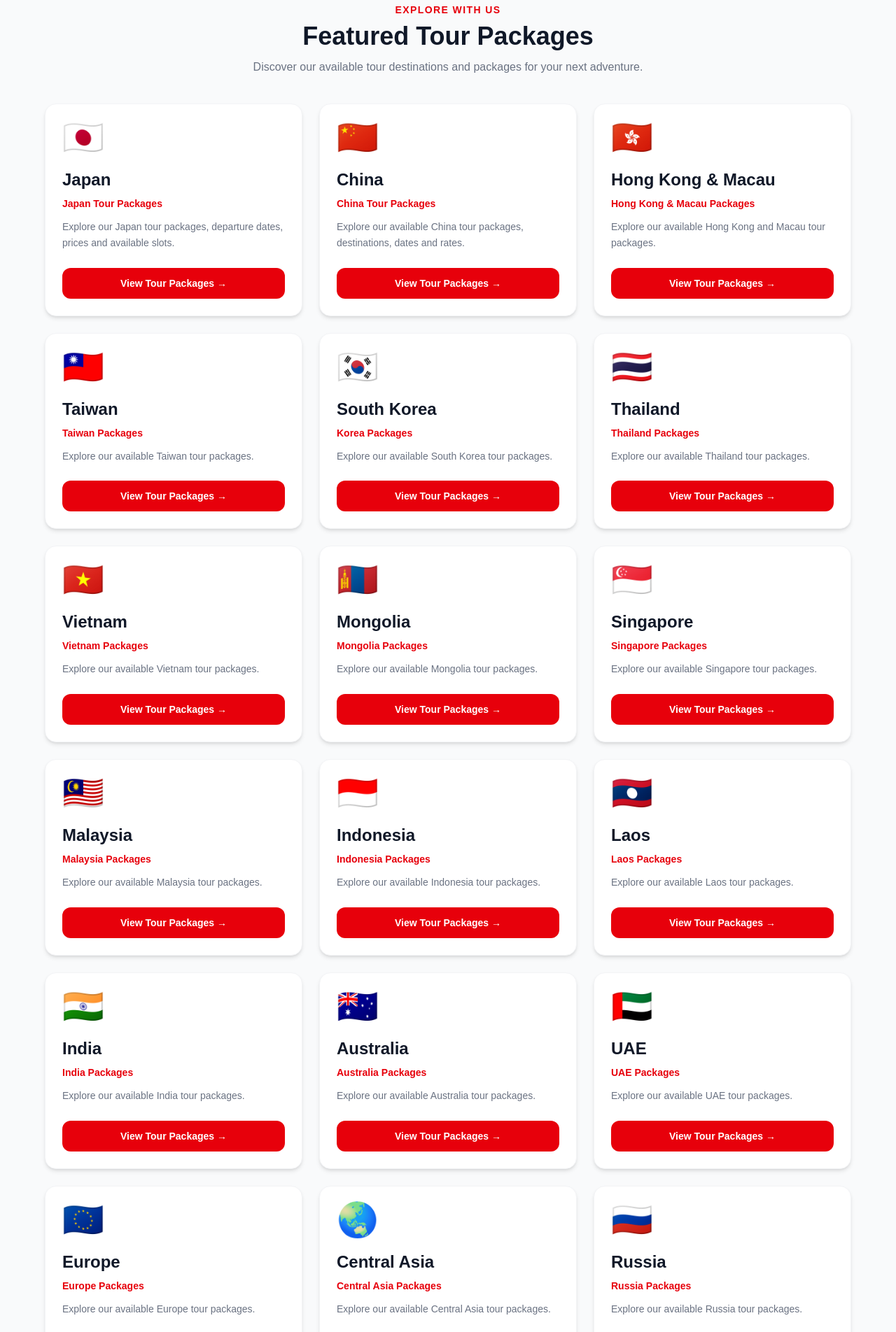
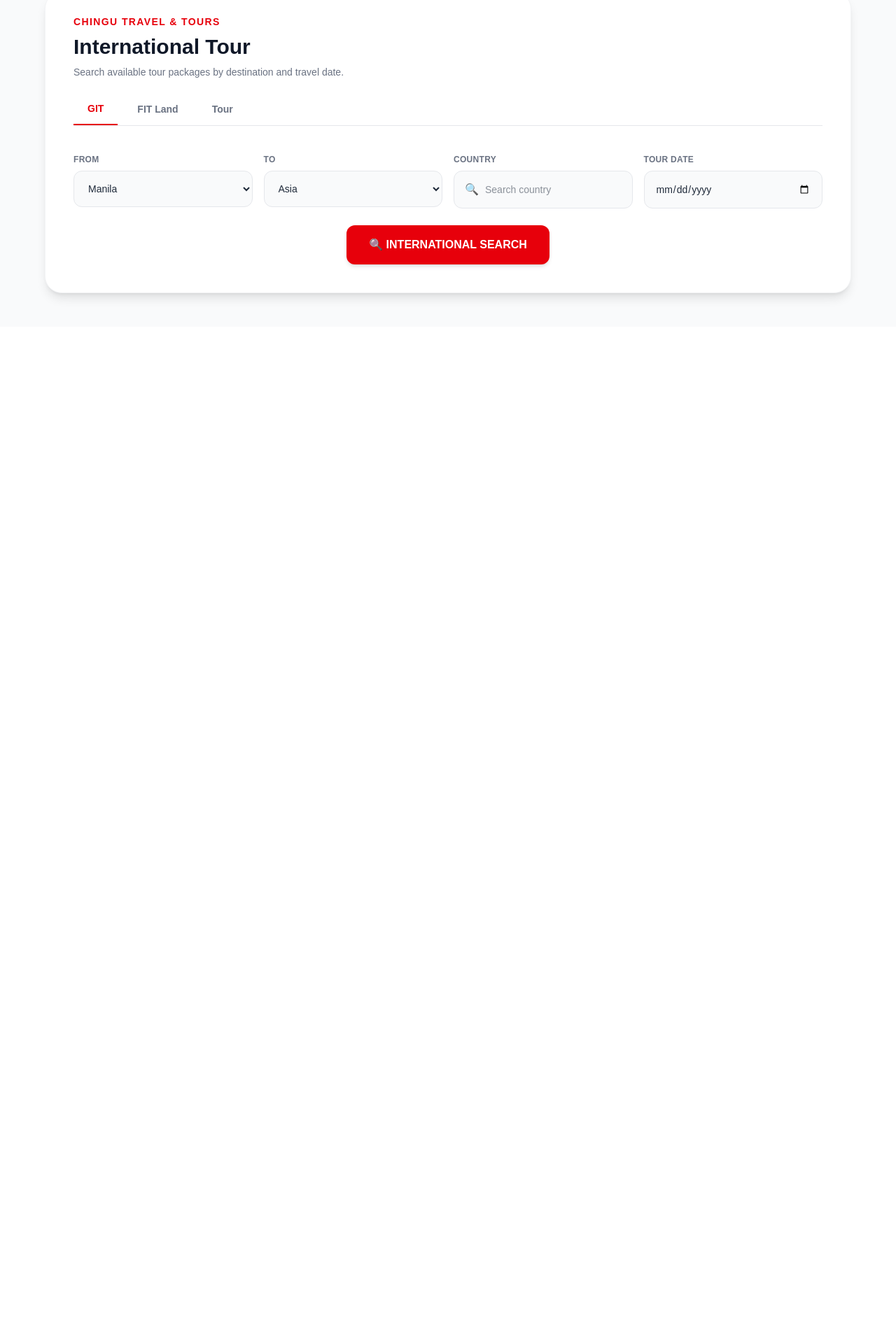
Before and after one commit to chingutravelandtours/chingu-website, a Next.js app: page / in a window 1280 px wide. Shown: the part 1440-3344 px from the top of the page at 70% size. After the commit the page ends 1907 px from the top, so only its background shows below. Built offline with nearby package versions, Linux system fonts and the light colour scheme.

Commit message:
Update TourPackages.tsx

```diff
--- a/components/TourPackages.tsx
+++ b/components/TourPackages.tsx
@@ -1,264 +1,335 @@
 "use client";
 
+import { useState } from "react";
 import Link from "next/link";
 
 const destinations = [
   {
-    title: "Japan",
-    subtitle: "Japan Tour Packages",
-    description:
-      "Explore our Japan tour packages, departure dates, prices and available slots.",
-    icon: "🇯🇵",
+    name: "Japan",
+    flag: "🇯🇵",
     href: "/japan-tours",
   },
   {
-    title: "China",
-    subtitle: "China Tour Packages",
-    description:
-      "Explore our available China tour packages, destinations, dates and rates.",
-    icon: "🇨🇳",
+    name: "China",
+    flag: "🇨🇳",
     href: "/china-tours",
   },
   {
-    title: "Hong Kong & Macau",
-    subtitle: "Hong Kong & Macau Packages",
-    description:
-      "Explore our available Hong Kong and Macau tour packages.",
-    icon: "🇭🇰",
+    name: "Hong Kong & Macau",
+    flag: "🇭🇰",
     href: "/hongkong-macau-uos",
   },
   {
-  title: "Taiwan",
-  subtitle: "Taiwan Packages",
-  description: "Explore our available Taiwan tour packages.",
-  icon: "🇹🇼",
+    name: "Taiwan",
+    flag: "🇹🇼",
     href: "/taiwan-tours",
   },
   {
-  title: "South Korea",
-  subtitle: "Korea Packages",
-  description: "Explore our available South Korea tour packages.",
-  icon: "🇰🇷",
+    name: "South Korea",
+    flag: "🇰🇷",
     href: "/korea-tours",
   },
   {
-  title: "Thailand",
-  subtitle: "Thailand Packages",
-  description: "Explore our available Thailand tour packages.",
-  icon: "🇹🇭",
+    name: "Thailand",
+    flag: "🇹🇭",
     href: "/thailand-tours",
   },
   {
-  title: "Vietnam",
-  subtitle: "Vietnam Packages",
-  description: "Explore our available Vietnam tour packages.",
-  icon: "🇻🇳",
+    name: "Vietnam",
+    flag: "🇻🇳",
     href: "/vietnam-tours",
   },
   {
-  title: "Mongolia",
-  subtitle: "Mongolia Packages",
-  description: "Explore our available Mongolia tour packages.",
-  icon: "🇲🇳",
+    name: "Mongolia",
+    flag: "🇲🇳",
     href: "/mongolia-tours",
   },
   {
-  title: "Singapore",
-  subtitle: "Singapore Packages",
-  description: "Explore our available Singapore tour packages.",
-  icon: "🇸🇬",
+    name: "Singapore",
+    flag: "🇸🇬",
     href: "/singapore-tours",
   },
   {
-  title: "Malaysia",
-  subtitle: "Malaysia Packages",
-  description: "Explore our available Malaysia tour packages.",
-  icon: "🇲🇾",
+    name: "Malaysia",
+    flag: "🇲🇾",
     href: "/malaysia-tours",
   },
   {
-  title: "Indonesia",
-  subtitle: "Indonesia Packages",
-  description: "Explore our available Indonesia tour packages.",
-  icon: "🇮🇩",
+    name: "Indonesia",
+    flag: "🇮🇩",
     href: "/indonesia-tours",
   },
   {
-  title: "Laos",
-  subtitle: "Laos Packages",
-  description: "Explore our available Laos tour packages.",
-  icon: "🇱🇦",
+    name: "Laos",
+    flag: "🇱🇦",
     href: "/laos-tours",
   },
   {
-  title: "India",
-  subtitle: "India Packages",
-  description: "Explore our available India tour packages.",
-  icon: "🇮🇳",
+    name: "India",
+    flag: "🇮🇳",
     href: "/india-tours",
   },
   {
-  title: "Australia",
-  subtitle: "Australia Packages",
-  description: "Explore our available Australia tour packages.",
-  icon: "🇦🇺",
+    name: "Australia",
+    flag: "🇦🇺",
     href: "/australia-tours",
   },
   {
-  title: "UAE",
-  subtitle: "UAE Packages",
-  description: "Explore our available UAE tour packages.",
-  icon: "🇦🇪",
+    name: "UAE",
+    flag: "🇦🇪",
     href: "/uae-tours",
   },
   {
-  title: "Europe",
-  subtitle: "Europe Packages",
-  description: "Explore our available Europe tour packages.",
-  icon: "🇪🇺",
+    name: "Europe",
+    flag: "🇪🇺",
     href: "/europe-tours",
   },
   {
-  title: "Central Asia",
-  subtitle: "Central Asia Packages",
-  description: "Explore our available Central Asia tour packages.",
-  icon: "🌏",
+    name: "Central Asia",
+    flag: "🌏",
     href: "/central-asia-tours",
   },
   {
-  title: "Russia",
-  subtitle: "Russia Packages",
-  description: "Explore our available Russia tour packages.",
-  icon: "🇷🇺",
+    name: "Russia",
+    flag: "🇷🇺",
     href: "/russia-tours",
   },
   {
-  title: "Laos",
-  subtitle: "Laos Packages",
-  description: "Explore our available Laos tour packages.",
-  icon: "🇱🇦",
-  href: "/laos-tours",
-},
-{
-  title: "India",
-  subtitle: "India Packages",
-  description: "Explore our available India tour packages.",
-  icon: "🇮🇳",
-  href: "/india-tours",
-},
-{
-  title: "Greece",
-  subtitle: "Greece Packages",
-  description: "Explore our available Greece tour packages.",
-  icon: "🇬🇷",
+    name: "Greece",
+    flag: "🇬🇷",
     href: "/greece-tours",
   },
   {
-  title: "Turkey",
-  subtitle: "Turkey Packages",
-  description: "Explore our available Turkey tour packages.",
-  icon: "🇹🇷",
+    name: "Turkey",
+    flag: "🇹🇷",
     href: "/turkey-tours",
-},
-{
-  title: "Filchi",
-  subtitle: "Filchi Packages",
-  description: "Explore our available Filchi tour packages.",
-  icon: "🌏",
-  href: "/filchi-tours",
-},
-{
-  title: "Adora Mediterranea Cruise",
-  subtitle: "Cruise Packages",
-  description: "Explore our available Adora Mediterranea Cruise packages.",
-  icon: "🚢",
-  href: "/adora-cruise",
-},
-{
-  title: "Agent Fam Tour",
-  subtitle: "Fam Tour Packages",
-  description: "Explore our available Agent Fam Tour packages.",
-  icon: "✈️",
-  href: "/fam-tour",
-},
-{
-  title: "Fly + Cruise",
-  subtitle: "Fly + Cruise Packages",
-  description: "Explore our available Fly + Cruise packages.",
-  icon: "🛳️",
-  href: "/fly-cruise",
-},
-{
-  title: "No Shopping Packages",
-  subtitle: "No Shopping Tour Packages",
-  description: "Explore our available No Shopping tour packages.",
-  icon: "🌍",
-  href: "/no-shopping-tours",
   },
 ];
 
-export default function TourPackages() {
+export default function TourPackageSearch() {
+  const [tourType, setTourType] = useState("GIT");
+  const [from, setFrom] = useState("Manila");
+  const [region, setRegion] = useState("Asia");
+  const [country, setCountry] = useState("");
+  const [tourDate, setTourDate] = useState("");
+  const [showResults, setShowResults] = useState(false);
+
+  const filteredDestinations = destinations.filter((destination) =>
+    destination.name.toLowerCase().includes(country.toLowerCase())
+  );
+
+  const handleSearch = () => {
+    setShowResults(true);
+  };
+
   return (
-    <section className="bg-gray-50 py-16 px-6">
-      <div className="max-w-7xl mx-auto">
+    <section className="bg-gray-50 py-12 px-4 md:px-6">
+      <div className="max-w-6xl mx-auto">
 
-        {/* SECTION HEADER */}
-        <div className="text-center mb-10">
-          <p className="text-red-600 font-semibold uppercase tracking-widest text-sm">
-            Explore With Us
+        {/* SEARCH PANEL */}
+        <div className="bg-white rounded-3xl shadow-lg border border-gray-100 overflow-hidden">
+
+          {/* HEADER */}
+          <div className="px-6 md:px-10 pt-8 pb-5">
+            <p className="text-red-600 text-sm font-semibold uppercase tracking-widest">
+              Chingu Travel & Tours
             </p>
 
-          <h2 className="mt-2 text-3xl md:text-4xl font-bold text-gray-900">
-            Featured Tour Packages
+            <h2 className="mt-2 text-2xl md:text-3xl font-bold text-gray-900">
+              International Tour
             </h2>
 
-          <p className="mt-3 max-w-2xl mx-auto text-gray-500">
-            Discover our available tour destinations and packages for your
-            next adventure.
+            <p className="mt-2 text-sm text-gray-500">
+              Search available tour packages by destination and travel date.
             </p>
           </div>
 
-        {/* DESTINATION CARDS */}
-        <div className="grid grid-cols-1 md:grid-cols-3 gap-6 max-w-6xl mx-auto">
-          {destinations.map((destination) => (
-            <Link
-              key={destination.title}
-              href={destination.href}
-              className="group"
+          {/* TOUR TYPE */}
+          <div className="px-6 md:px-10">
+            <div className="flex gap-2 border-b border-gray-200">
+
+              {["GIT", "FIT Land", "Tour"].map((type) => (
+                <button
+                  key={type}
+                  onClick={() => setTourType(type)}
+                  className={`px-5 py-3 text-sm font-semibold transition ${
+                    tourType === type
+                      ? "text-red-600 border-b-2 border-red-600"
+                      : "text-gray-500 hover:text-gray-800"
+                  }`}
                 >
-              <div className="bg-white border border-gray-100 rounded-2xl p-6 shadow-md hover:shadow-xl hover:-translate-y-1 transition-all duration-300 h-full flex flex-col">
+                  {type}
+                </button>
+              ))}
 
-                {/* ICON */}
-                <div className="text-5xl mb-5">
-                  {destination.icon}
+            </div>
           </div>
 
-                {/* TITLE */}
-                <h3 className="text-2xl font-bold text-gray-900 group-hover:text-red-600 transition">
-                  {destination.title}
-                </h3>
+          {/* SEARCH FIELDS */}
+          <div className="p-6 md:p-10">
 
-                {/* SUBTITLE */}
-                <p className="mt-2 text-sm font-semibold text-red-600">
-                  {destination.subtitle}
+            <div className="grid grid-cols-1 md:grid-cols-2 lg:grid-cols-4 gap-4">
+
+              {/* FROM */}
+              <div>
+                <label className="block text-xs font-semibold text-gray-500 uppercase tracking-wide mb-2">
+                  From
+                </label>
+
+                <select
+                  value={from}
+                  onChange={(e) => setFrom(e.target.value)}
+                  className="w-full bg-gray-50 border border-gray-200 rounded-xl px-4 py-4 text-sm font-medium text-gray-800 outline-none focus:border-red-500 focus:ring-2 focus:ring-red-100"
+                >
+                  <option value="Manila">Manila</option>
+                  <option value="Clark">Clark</option>
+                  <option value="Cebu">Cebu</option>
+                </select>
+              </div>
+
+              {/* TO / REGION */}
+              <div>
+                <label className="block text-xs font-semibold text-gray-500 uppercase tracking-wide mb-2">
+                  To
+                </label>
+
+                <select
+                  value={region}
+                  onChange={(e) => setRegion(e.target.value)}
+                  className="w-full bg-gray-50 border border-gray-200 rounded-xl px-4 py-4 text-sm font-medium text-gray-800 outline-none focus:border-red-500 focus:ring-2 focus:ring-red-100"
+                >
+                  <option value="Asia">Asia</option>
+                  <option value="Europe">Europe</option>
+                  <option value="Middle East">Middle East</option>
+                  <option value="Australia">Australia</option>
+                  <option value="Worldwide">Worldwide</option>
+                </select>
+              </div>
+
+              {/* COUNTRY */}
+              <div>
+                <label className="block text-xs font-semibold text-gray-500 uppercase tracking-wide mb-2">
+                  Country
+                </label>
+
+                <div className="relative">
+                  <span className="absolute left-4 top-1/2 -translate-y-1/2 text-gray-400">
+                    🔍
+                  </span>
+
+                  <input
+                    type="text"
+                    value={country}
+                    onChange={(e) => {
+                      setCountry(e.target.value);
+                      setShowResults(false);
+                    }}
+                    placeholder="Search country"
+                    className="w-full bg-gray-50 border border-gray-200 rounded-xl pl-11 pr-4 py-4 text-sm font-medium text-gray-800 outline-none focus:border-red-500 focus:ring-2 focus:ring-red-100"
+                  />
+                </div>
+              </div>
+
+              {/* TOUR DATE */}
+              <div>
+                <label className="block text-xs font-semibold text-gray-500 uppercase tracking-wide mb-2">
+                  Tour Date
+                </label>
+
+                <input
+                  type="date"
+                  value={tourDate}
+                  onChange={(e) => setTourDate(e.target.value)}
+                  className="w-full bg-gray-50 border border-gray-200 rounded-xl px-4 py-4 text-sm font-medium text-gray-800 outline-none focus:border-red-500 focus:ring-2 focus:ring-red-100"
+                />
+              </div>
+
+            </div>
+
+            {/* SEARCH BUTTON */}
+            <div className="mt-6 flex justify-center">
+              <button
+                onClick={handleSearch}
+                className="w-full md:w-auto min-w-[260px] bg-red-600 hover:bg-red-700 text-white font-bold px-8 py-4 rounded-xl shadow-md hover:shadow-lg transition-all"
+              >
+                🔍 INTERNATIONAL SEARCH
+              </button>
+            </div>
+
+          </div>
+        </div>
+
+        {/* RESULTS */}
+        {showResults && (
+          <div className="mt-8">
+
+            <div className="flex items-center justify-between mb-5">
+              <div>
+                <p className="text-xs uppercase tracking-widest text-red-600 font-semibold">
+                  Search Results
                 </p>
 
-                {/* DESCRIPTION */}
-                <p className="mt-3 text-sm text-gray-500 leading-relaxed flex-grow">
-                  {destination.description}
+                <h3 className="text-xl font-bold text-gray-900 mt-1">
+                  Available Destinations
+                </h3>
+              </div>
+
+              <span className="text-sm text-gray-500">
+                {filteredDestinations.length} result
+                {filteredDestinations.length !== 1 ? "s" : ""}
+              </span>
+            </div>
+
+            {filteredDestinations.length > 0 ? (
+              <div className="grid grid-cols-1 sm:grid-cols-2 lg:grid-cols-3 gap-4">
+
+                {filteredDestinations.map((destination) => (
+                  <Link
+                    key={destination.name}
+                    href={destination.href}
+                    className="group bg-white border border-gray-200 rounded-2xl p-5 hover:border-red-300 hover:shadow-lg transition-all"
+                  >
+                    <div className="flex items-center gap-4">
+
+                      <div className="text-4xl">
+                        {destination.flag}
+                      </div>
+
+                      <div className="flex-1">
+                        <h4 className="font-bold text-gray-900 group-hover:text-red-600 transition">
+                          {destination.name}
+                        </h4>
+
+                        <p className="text-sm text-gray-500 mt-1">
+                          {tourType} packages
                         </p>
 
-                {/* BUTTON */}
-                <div className="mt-6">
-                  <span className="block w-full text-center bg-red-600 text-white py-3 rounded-xl text-sm font-semibold group-hover:bg-red-700 transition">
-                    View Tour Packages →
+                        <span className="inline-block mt-3 text-sm font-semibold text-red-600">
+                          View Packages →
                         </span>
                       </div>
 
                     </div>
                   </Link>
                 ))}
+
               </div>
+            ) : (
+              <div className="bg-white border border-gray-200 rounded-2xl p-10 text-center">
+                <div className="text-4xl mb-3">🔍</div>
+
+                <h4 className="font-bold text-gray-900">
+                  No destination found
+                </h4>
+
+                <p className="text-sm text-gray-500 mt-2">
+                  Try another country or destination.
+                </p>
+              </div>
+            )}
+
+          </div>
+        )}
 
       </div>
     </section>
```
Lines whose indentation alone changed are shown as unchanged.
